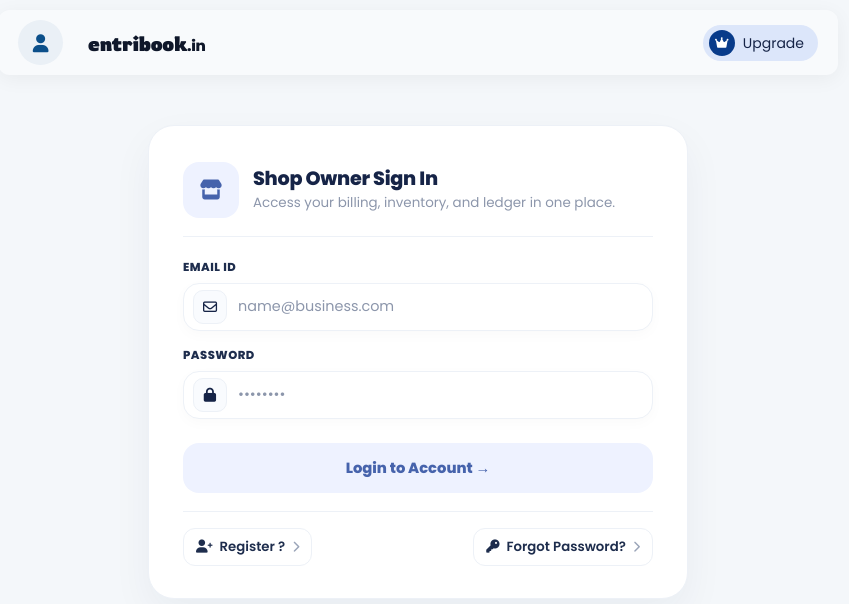
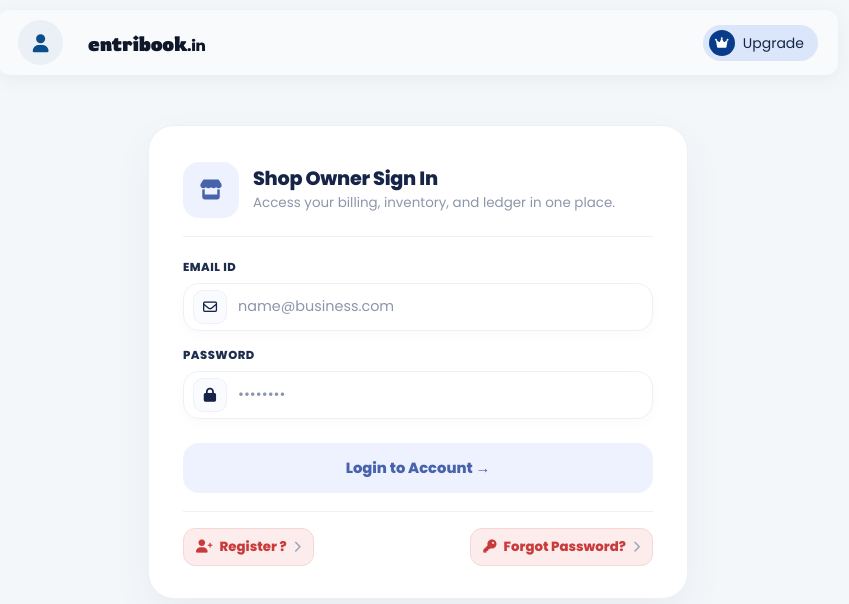
Before and after one commit to myentribook/Entri-Book, a React (Create React App) app in the folder frontend/: page /login in a window 1280 px wide. Shown: the top 604 px of the page, without its empty margins (222-1071 px from the left). Built offline with nearby package versions, Linux system fonts and the light colour scheme; no server answers; a web font is replaced by a local one.

Commit message:
UI Preparing

```diff
--- a/frontend/src/components/styles/login.css
+++ b/frontend/src/components/styles/login.css
@@ -207,42 +207,42 @@
 
 .register-link {
     font-family: inherit;
-    font-weight: 600;
-    color: #1e2d4d;
+    font-weight: 700;
+    color: #C93B3B;
     text-decoration: none;
     display: inline-flex;
     align-items: center;
     gap: 7px;
     padding: 8px 12px;
     border-radius: 12px;
-    background: #ffffff;
-    border: 1px solid #edf1f7;
+    background: #FDECEC;
+    border: 1px solid #F9D6D6;
     transition: all 0.2s ease;
 }
 
 .register-link:hover {
-    background: #f7f9fd;
-    color: #4663ac;
+    background: #FADCD9;
+    color: #A82B2B;
 }
 
 .forgot-password {
     font-family: inherit;
-    font-weight: 600;
-    color: #1e2d4d;
+    font-weight: 700;
+    color: #C93B3B;
     text-decoration: none;
     display: inline-flex;
     align-items: center;
     gap: 7px;
     padding: 8px 12px;
     border-radius: 12px;
-    background: #ffffff;
-    border: 1px solid #edf1f7;
+    background: #FDECEC;
+    border: 1px solid #F9D6D6;
     transition: all 0.2s ease;
 }
 
 .forgot-password:hover {
-    background: #f7f9fd;
-    color: #4663ac;
+    background: #FADCD9;
+    color: #A82B2B;
 }
 
 .ka-link-chevron {
```
